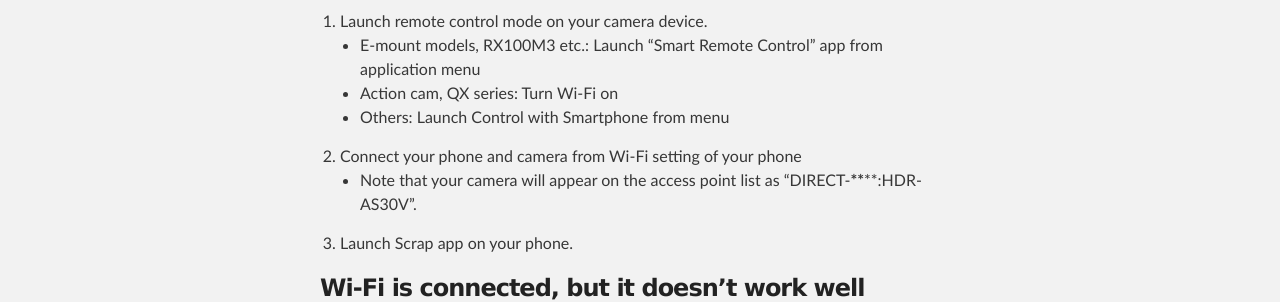
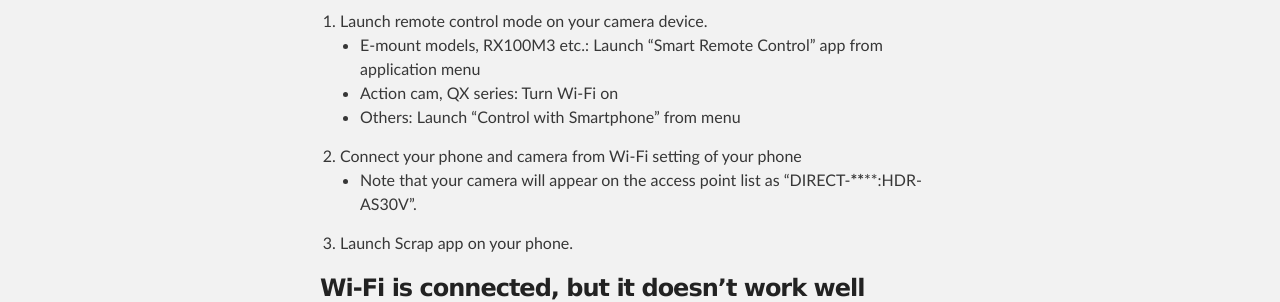
Before and after one commit to locana/locana.github.io, a Jekyll site: the page built from scrap_faq.md, in a window 1280 px wide. Shown: the part 489-791 px from the top of the page. Built offline with Jekyll 4.4.1, drawn with Linux system fonts in a browser that asks for light colours.

Commit message:
Add double quotes

```diff
--- a/scrap_faq.md
+++ b/scrap_faq.md
@@ -14,7 +14,7 @@
 1. Launch remote control mode on your camera device.
   + E-mount models, RX100M3 etc.: Launch "Smart Remote Control" app from application menu
   + Action cam, QX series: Turn Wi-Fi on
-  + Others: Launch Control with Smartphone from menu
+  + Others: Launch "Control with Smartphone" from menu
 2. Connect your phone and camera from Wi-Fi setting of your phone
   + Note that your camera will appear on the access point list as "DIRECT-********:HDR-AS30V".
 3. Launch Scrap app on your phone.
```
Also changed, not shown: 1 other file.
